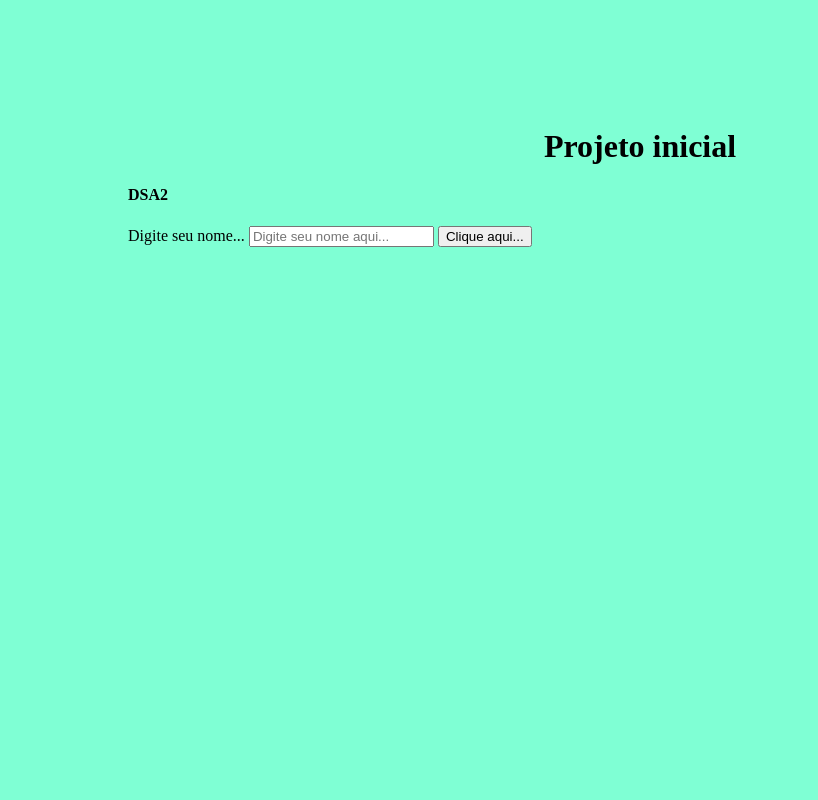
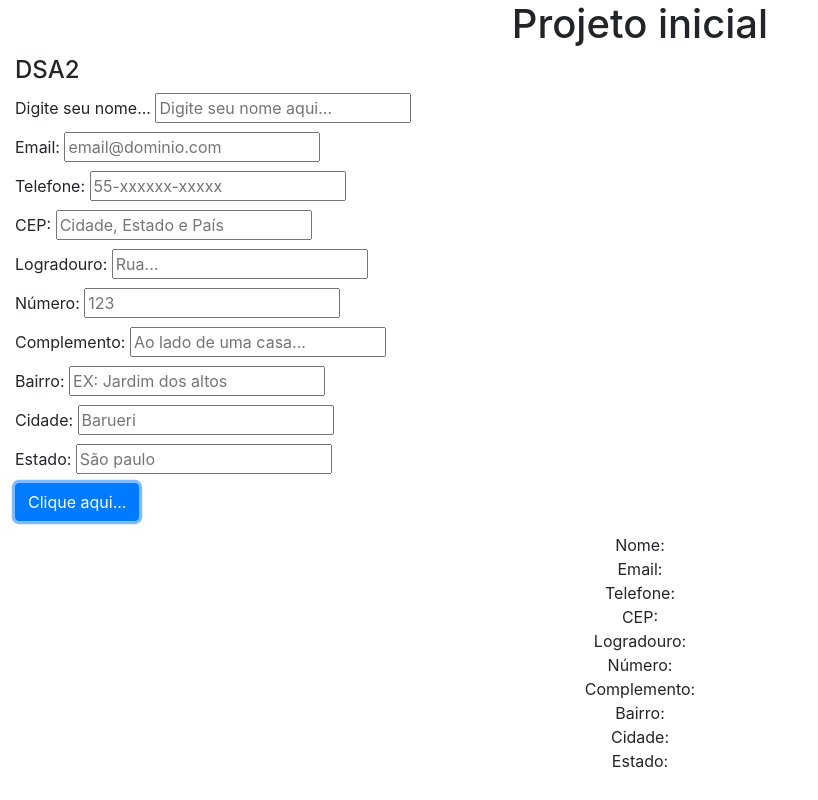
Before and after one commit to gustavooko/projeto-inicial, a plain HTML site: page index.html in a window 1280 px wide. Both pictures are taken after a click on the button "Clique aqui...". Shown: the whole page, without its empty margins (0-818 px from the left). Drawn offline with nearby package versions, Linux system fonts and the light colour scheme.

Commit message:
Formulário

```diff
--- a/index.html
+++ b/index.html
@@ -6,15 +6,62 @@
     <meta name="viewport" content="width=device-width, initial-scale=1.0">
     <title>Projeto inicial</title>
 </head>
-<body>
+<body class="container-fluid">
     <h1>Projeto inicial</h1>
     <link rel="stylesheet" href="./estilo.css">
+    <link rel="stylesheet" href="https://stackpath.bootstrapcdn.com/bootstrap/4.1.3/css/bootstrap.min.css" integrity="sha384-MCw98/SFnGE8fJT3GXwEOngsV7Zt27NXFoaoApmYm81iuXoPkFOJwJ8ERdknLPMO" crossorigin="anonymous">
     <div>
         <h4>DSA2</h4>
-        <label>Digite seu nome...</label>
-        <input type="text" id="nome" placeholder="Digite seu nome aqui...">
-        <input type="button" id="botao" value="Clique aqui...">
+        <form>
+            <div class="mb-1">
+                <label for="nome">Digite seu nome...</label>
+                <input type="text" id="nome" placeholder="Digite seu nome aqui...">
+            </div>
+             <div class="mb-1">
+                <label for="email">Email:</label>
+                <input type="text" id="email" placeholder="email@dominio.com">
+            </div>
+            <div class="mb-1">
+                <label for="telefone">Telefone:</label>
+                <input type="text" id="telefone" placeholder="55-xxxxxx-xxxxx">
+            </div>
+            <div class="mb-1">
+                <label for="CEP">CEP:</label>
+                <input type="text" id="CEP" placeholder="Cidade, Estado e País">
+            </div>
+            <div class="mb-1">
+                <label for="Logradouro">Logradouro:</label>
+                <input type="text" id="Logradouro" placeholder="Rua...">
+            </div>
+            <div class="mb-1">
+                <label for="Número">Número:</label>
+                <input type="text" id="Número" placeholder="123">
+            </div>
+            <div class="mb-1">
+                <label for="Complemento">Complemento:</label>
+                <input type="text" id="Complemento" placeholder="Ao lado de uma casa...">
+            </div>
+            <div class="mb-1">
+                <label for="Bairro">Bairro:</label>
+                <input type="text" id="Bairro" placeholder="EX: Jardim dos altos">
+            </div>
+            <div class="mb-1">
+                <label for="Cidade">Cidade:</label>
+                <input type="text" id="Cidade" placeholder="Barueri">
+            </div>
+            <div class="mb-1">
+                <label for="Estado">Estado:</label>
+                <input type="text" id="Estado" placeholder="São paulo">
+            </div>
+            <input type="button" id="botao" class="btn btn-primary" value="Clique aqui..." >
+        </form>
+        <div class="m-2 p-1 text-center" id="saida-de-dados">
+
+        </div>
     </div>
     <script src="./scripts.js"></script>
+    <script src="https://code.jquery.com/jquery-3.3.1.slim.min.js" integrity="sha384-q8i/X+965DzO0rT7abK41JStQIAqVgRVzpbzo5smXKp4YfRvH+8abtTE1Pi6jizo" crossorigin="anonymous"></script>
+    <script src="https://cdnjs.cloudflare.com/ajax/libs/popper.js/1.14.3/umd/popper.min.js" integrity="sha384-ZMP7rVo3mIykV+2+9J3UJ46jBk0WLaUAdn689aCwoqbBJiSnjAK/l8WvCWPIPm49" crossorigin="anonymous"></script>
+    <script src="https://stackpath.bootstrapcdn.com/bootstrap/4.1.3/js/bootstrap.min.js" integrity="sha384-ChfqqxuZUCnJSK3+MXmPNIyE6ZbWh2IMqE241rYiqJxyMiZ6OW/JmZQ5stwEULTy" crossorigin="anonymous"></script>
 </body>
 </html>
--- a/scripts.js
+++ b/scripts.js
@@ -2,6 +2,37 @@ var botao = document.getElementById("botao");
 botao.addEventListener("click", alertar, false);
 var nome = document.getElementById("nome");
 
+var saida = document.getElementById("saida-de-dados");
+
+var email =  document.getElementById("email");
+
+var telefone =  document.getElementById("telefone");
+
+var CEP =  document.getElementById("CEP");
+
+var Logradouro =  document.getElementById("Logradouro");
+
+var Número =  document.getElementById("Número");
+
+var Complemento =  document.getElementById("Complemento");
+
+var Bairro =  document.getElementById("Bairro");
+
+var Cidade =  document.getElementById("Cidade");
+
+var Estado =  document.getElementById("Estado");
+
 function alertar(event){
-    alert("Você clicou no botão!!!" + nome.value);
+   //alert("Você clicou no botão!!!" + nome.value);
+
+   saida.innerText = "Nome: " + nome.value +
+    "\n Email: " + email.value +
+    "\n Telefone:" + telefone.value +
+    "\n CEP:" + CEP.value +
+    "\n Logradouro:" + Logradouro.value +
+    "\n Número:" + Número.value +
+    "\n Complemento:" + Complemento.value +
+    "\n Bairro:" + Bairro.value +
+    "\n Cidade:" + Cidade.value +
+    "\n Estado:" + Estado.value;
 }
```
